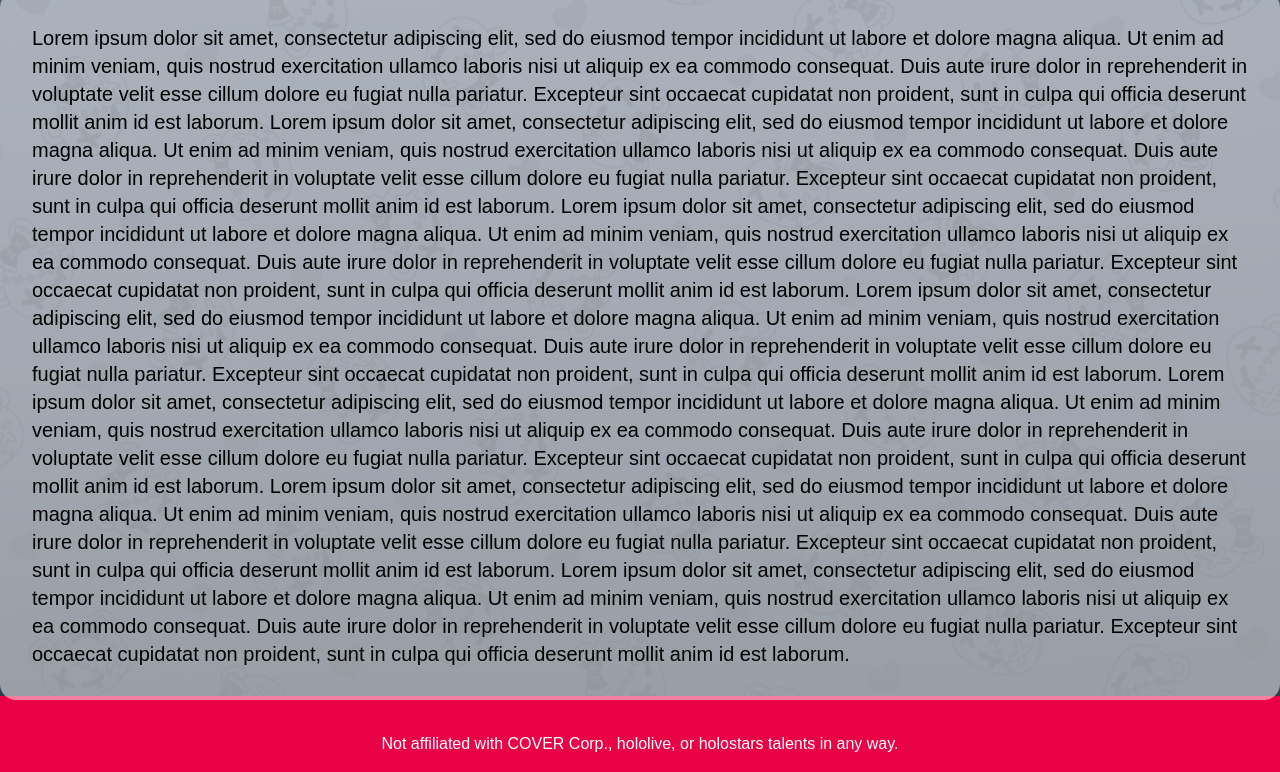
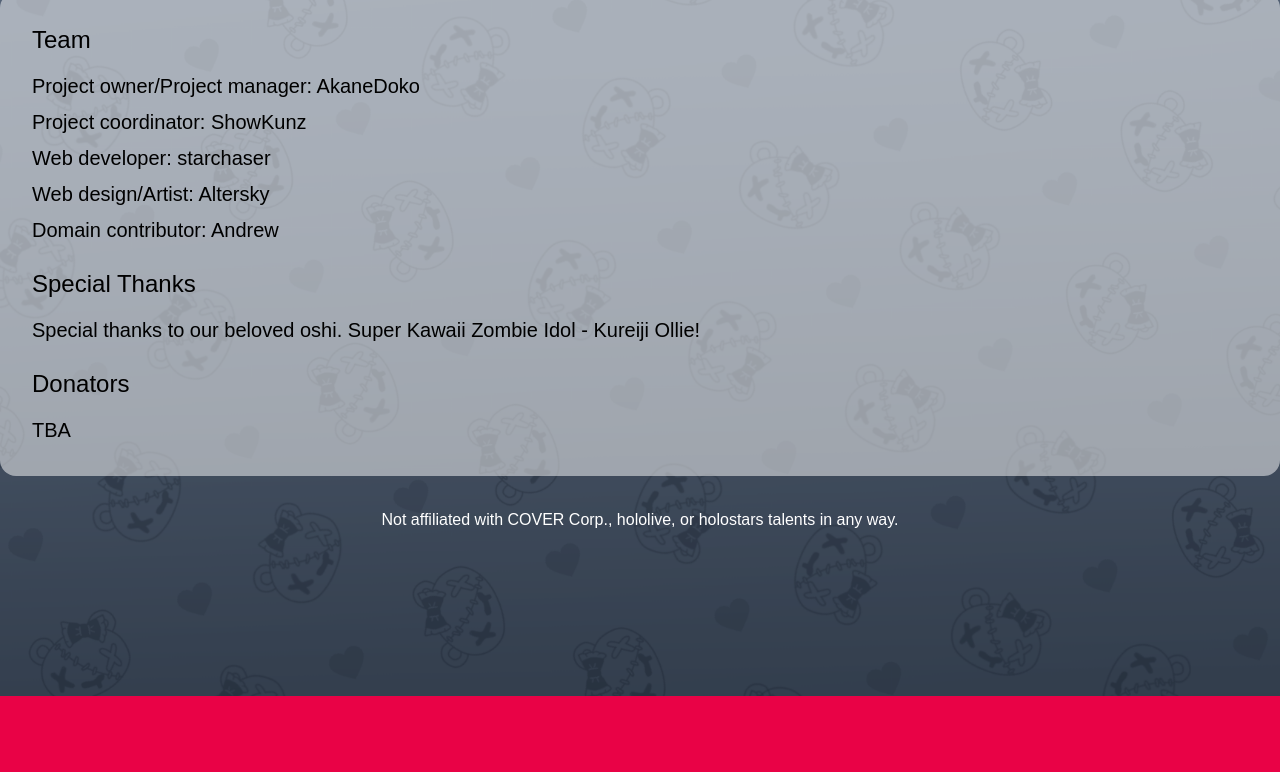
Before and after one commit to ST4RCHASER/ollie-ann, an Astro site: page /credits in a window 1280 px wide. Shown: the part 104-876 px from the top of the page. After the commit the page ends 800 px from the top, so only its background shows below. Built offline with nearby package versions, Linux system fonts and the light colour scheme; Astro itself is replaced by a stand-in of ours; a web font is replaced by a local one.

Commit message:
feat: adds credits page with team info
Adds a credits page to display team members, special thanks, and donators.
Replaces placeholder content with actual team and contributor information.
Includes a disclaimer about affiliation with COVER Corp.

```diff
--- a/src/pages/credits.astro
+++ b/src/pages/credits.astro
@@ -11,59 +11,45 @@ import Layout from "../layouts/Layout.astro";
         <main class="h-screen">
             <div class="text-[4rem] text-center text-white">Credits</div>
             <div class="bg-white/50 rounded-2xl max-w-7xl mx-auto p-8 mb-4">
-        <p class="text-xl">
-          Lorem ipsum dolor sit amet, consectetur adipiscing elit, sed do
-          eiusmod tempor incididunt ut labore et dolore magna aliqua. Ut enim ad
-          minim veniam, quis nostrud exercitation ullamco laboris nisi ut
-          aliquip ex ea commodo consequat. Duis aute irure dolor in
-          reprehenderit in voluptate velit esse cillum dolore eu fugiat nulla
-          pariatur. Excepteur sint occaecat cupidatat non proident, sunt in
-          culpa qui officia deserunt mollit anim id est laborum. Lorem ipsum
-          dolor sit amet, consectetur adipiscing elit, sed do eiusmod tempor
-          incididunt ut labore et dolore magna aliqua. Ut enim ad minim veniam,
-          quis nostrud exercitation ullamco laboris nisi ut aliquip ex ea
-          commodo consequat. Duis aute irure dolor in reprehenderit in voluptate
-          velit esse cillum dolore eu fugiat nulla pariatur. Excepteur sint
-          occaecat cupidatat non proident, sunt in culpa qui officia deserunt
-          mollit anim id est laborum. Lorem ipsum dolor sit amet, consectetur
-          adipiscing elit, sed do eiusmod tempor incididunt ut labore et dolore
-          magna aliqua. Ut enim ad minim veniam, quis nostrud exercitation
-          ullamco laboris nisi ut aliquip ex ea commodo consequat. Duis aute
-          irure dolor in reprehenderit in voluptate velit esse cillum dolore eu
-          fugiat nulla pariatur. Excepteur sint occaecat cupidatat non proident,
-          sunt in culpa qui officia deserunt mollit anim id est laborum. Lorem
-          ipsum dolor sit amet, consectetur adipiscing elit, sed do eiusmod
-          tempor incididunt ut labore et dolore magna aliqua. Ut enim ad minim
-          veniam, quis nostrud exercitation ullamco laboris nisi ut aliquip ex
-          ea commodo consequat. Duis aute irure dolor in reprehenderit in
-          voluptate velit esse cillum dolore eu fugiat nulla pariatur. Excepteur
-          sint occaecat cupidatat non proident, sunt in culpa qui officia
-          deserunt mollit anim id est laborum. Lorem ipsum dolor sit amet,
-          consectetur adipiscing elit, sed do eiusmod tempor incididunt ut
-          labore et dolore magna aliqua. Ut enim ad minim veniam, quis nostrud
-          exercitation ullamco laboris nisi ut aliquip ex ea commodo consequat.
-          Duis aute irure dolor in reprehenderit in voluptate velit esse cillum
-          dolore eu fugiat nulla pariatur. Excepteur sint occaecat cupidatat non
-          proident, sunt in culpa qui officia deserunt mollit anim id est
-          laborum. Lorem ipsum dolor sit amet, consectetur adipiscing elit, sed
-          do eiusmod tempor incididunt ut labore et dolore magna aliqua. Ut enim
-          ad minim veniam, quis nostrud exercitation ullamco laboris nisi ut
-          aliquip ex ea commodo consequat. Duis aute irure dolor in
-          reprehenderit in voluptate velit esse cillum dolore eu fugiat nulla
-          pariatur. Excepteur sint occaecat cupidatat non proident, sunt in
-          culpa qui officia deserunt mollit anim id est laborum. Lorem ipsum
-          dolor sit amet, consectetur adipiscing elit, sed do eiusmod tempor
-          incididunt ut labore et dolore magna aliqua. Ut enim ad minim veniam,
-          quis nostrud exercitation ullamco laboris nisi ut aliquip ex ea
-          commodo consequat. Duis aute irure dolor in reprehenderit in voluptate
-          velit esse cillum dolore eu fugiat nulla pariatur. Excepteur sint
-          occaecat cupidatat non proident, sunt in culpa qui officia deserunt
-          mollit anim id est laborum.
-        </p>
+                <div class="text-xl">
+                    <div class="mb-6">
+                        <h3 class="text-2xl font-bold mb-4">Team</h3>
+                        <div class="space-y-2">
+                            <div>
+                                <strong>Project owner/Project manager:</strong> AkaneDoko
+                            </div>
+                            <div>
+                                <strong>Project coordinator:</strong> ShowKunz
+                            </div>
+                            <div>
+                                <strong>Web developer:</strong> starchaser
+                            </div>
+                            <div>
+                                <strong>Web design/Artist:</strong> Altersky
+                            </div>
+                            <div>
+                                <strong>Domain contributor:</strong> Andrew
+                            </div>
+                        </div>
+                    </div>
+
+                    <div class="mb-6">
+                        <h3 class="text-2xl font-bold mb-4">Special Thanks</h3>
+                        <div>
+                            Special thanks to our beloved oshi. Super Kawaii
+                            Zombie Idol - Kureiji Ollie!
+                        </div>
+                    </div>
+
+                    <div>
+                        <h3 class="text-2xl font-bold mb-4">Donators</h3>
+                        <div>TBA</div>
+                    </div>
+                </div>
             </div>
             <div class="text-white text-center py-4 h-fit">
-        Not affiliated with COVER Corp., hololive, or holostars talents in any
-        way.
+                Not affiliated with COVER Corp., hololive, or holostars talents
+                in any way.
             </div>
         </main>
     </div>
```
Lines whose indentation alone changed are shown as unchanged.
